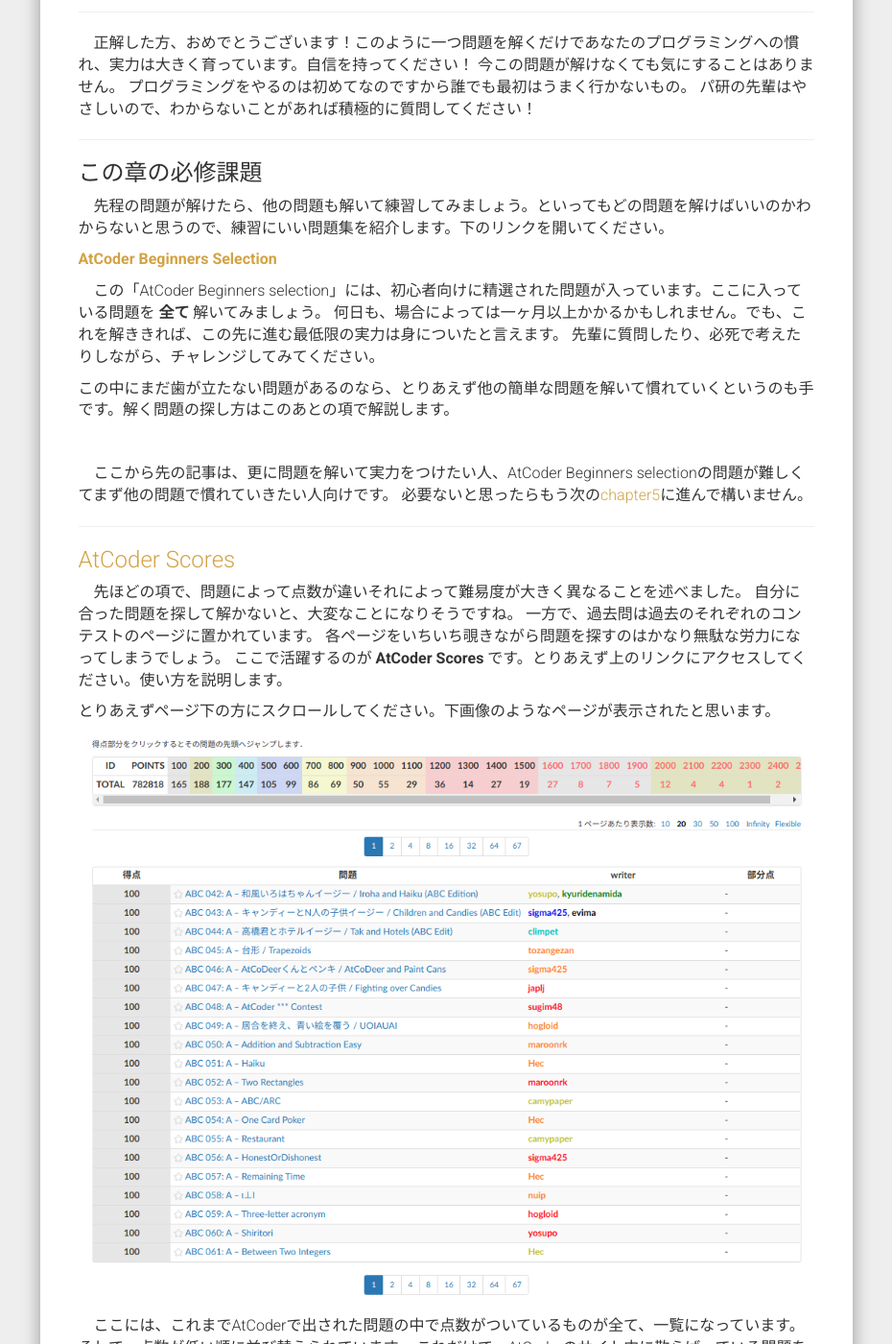
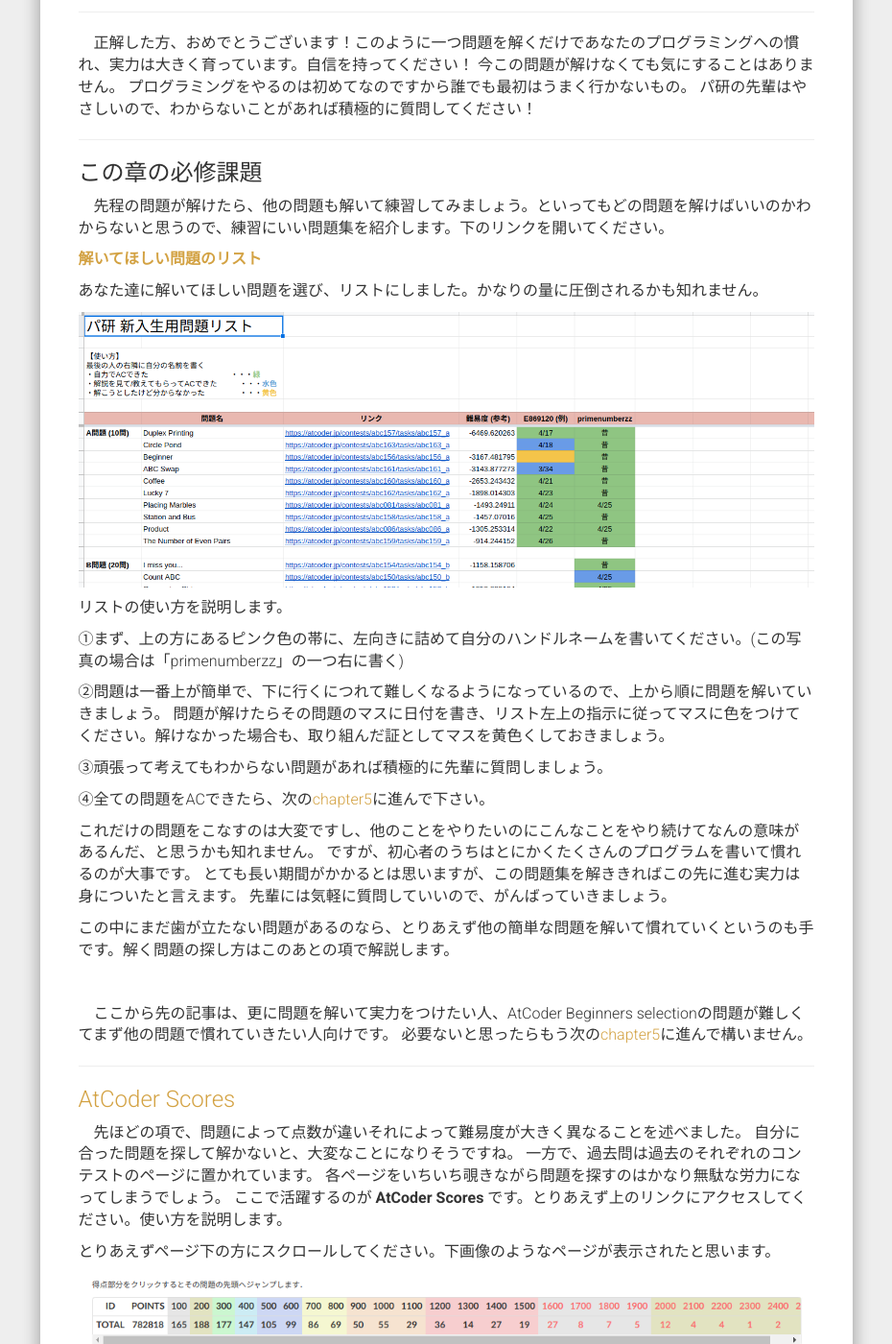
Before and after one commit to TKPaken/beginners, a Jekyll site: the page built from _posts/2020-3-23-chapter4.md, in a window 1280 px wide and 1400 px high, scrolled down 1924 px. Shown: the whole window at 96% size, without its empty margins (321-1251 px from the left). Built offline with Jekyll 4.4.1, drawn with Linux system fonts in a browser that asks for light colours; nearby versions of some CDN libraries; formulas are drawn with MathJax 3; comment, search, counter and statistics services are not loaded.

Commit message:
Added description of our problems list.

```diff
--- a/_posts/2020-3-23-chapter4.md
+++ b/_posts/2020-3-23-chapter4.md
@@ -69,11 +69,27 @@
 
 　先程の問題が解けたら、他の問題も解いて練習してみましょう。といってもどの問題を解けばいいのかわからないと思うので、練習にいい問題集を紹介します。下のリンクを開いてください。
 
-__<a href="https://atcoder.jp/contests/abs/tasks/abc086_a" target="_blank">AtCoder Beginners Selection</a>__
+__<a href="https://docs.google.com/spreadsheets/d/1rfHCDN08e0nnyQ4NYV_faqN9C5ABIpec6pPdXmX8Y94/edit?usp=sharing" target="_blank">解いてほしい問題のリスト</a>__
 
-　この「AtCoder Beginners selection」には、初心者向けに精選された問題が入っています。ここに入っている問題を __全て__ 解いてみましょう。
-何日も、場合によっては一ヶ月以上かかるかもしれません。でも、これを解ききれば、この先に進む最低限の実力は身についたと言えます。
-先輩に質問したり、必死で考えたりしながら、チャレンジしてみてください。
+あなた達に解いてほしい問題を選び、リストにしました。かなりの量に圧倒されるかも知れません。
+
+![Problems List](/beginners/assets/chapter4/AtCoder-problems-list.png)
+
+リストの使い方を説明します。
+
+①まず、上の方にあるピンク色の帯に、左向きに詰めて自分のハンドルネームを書いてください。(この写真の場合は「primenumberzz」の一つ右に書く)
+
+②問題は一番上が簡単で、下に行くにつれて難しくなるようになっているので、上から順に問題を解いていきましょう。
+問題が解けたらその問題のマスに日付を書き、リスト左上の指示に従ってマスに色をつけてください。解けなかった場合も、取り組んだ証としてマスを黄色くしておきましょう。
+
+③頑張って考えてもわからない問題があれば積極的に先輩に質問しましょう。
+
+④全ての問題をACできたら、次の[chapter5](https://tkpaken.github.io/beginners/chapter5/2020/03/24/chapter5.html)に進んで下さい。
+
+これだけの問題をこなすのは大変ですし、他のことをやりたいのにこんなことをやり続けてなんの意味があるんだ、と思うかも知れません。
+ですが、初心者のうちはとにかくたくさんのプログラムを書いて慣れるのが大事です。
+とても長い期間がかかるとは思いますが、この問題集を解ききればこの先に進む実力は身についたと言えます。
+先輩には気軽に質問していいので、がんばっていきましょう。
 
 この中にまだ歯が立たない問題があるのなら、とりあえず他の簡単な問題を解いて慣れていくというのも手です。解く問題の探し方はこのあとの項で解説します。
 
```
Also changed, not shown: assets/chapter4/AtCoder-problems-list.png (added).
